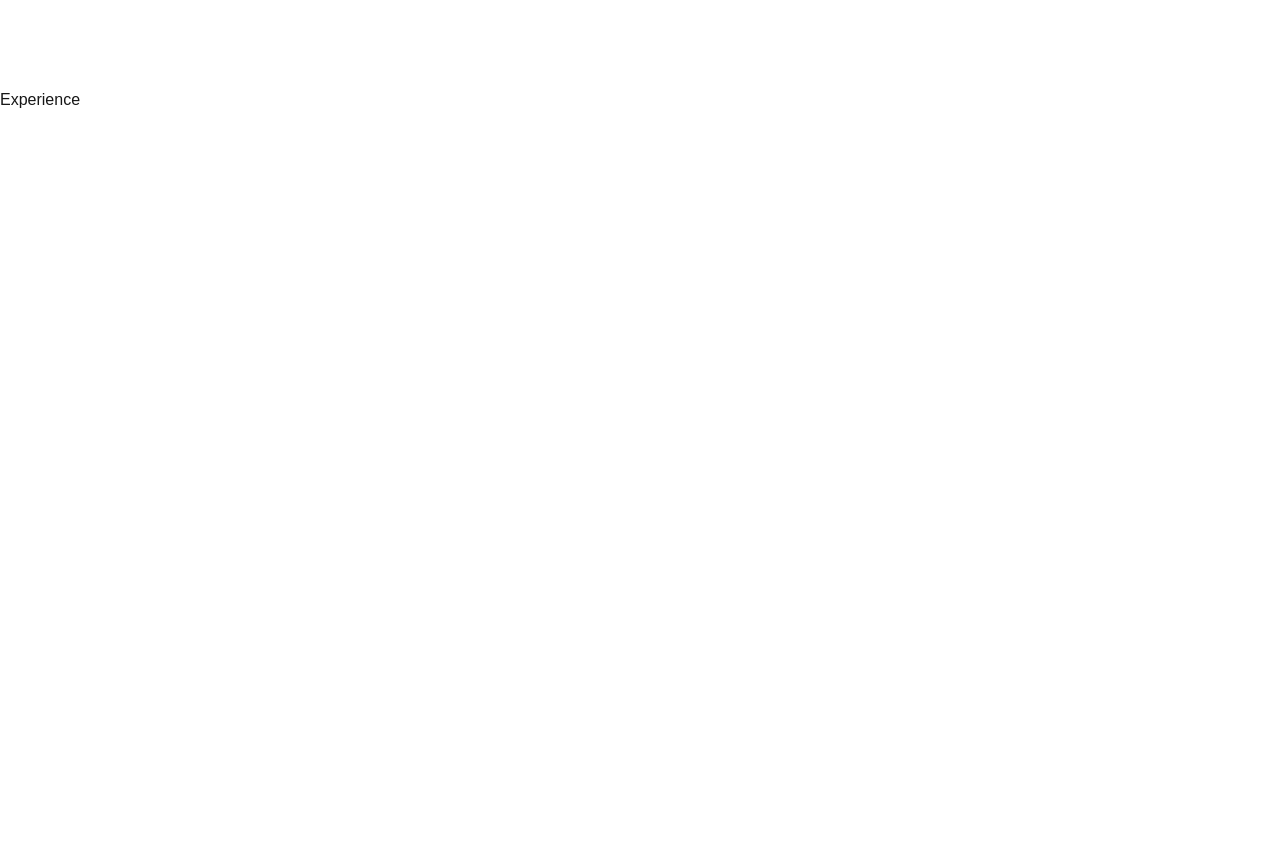
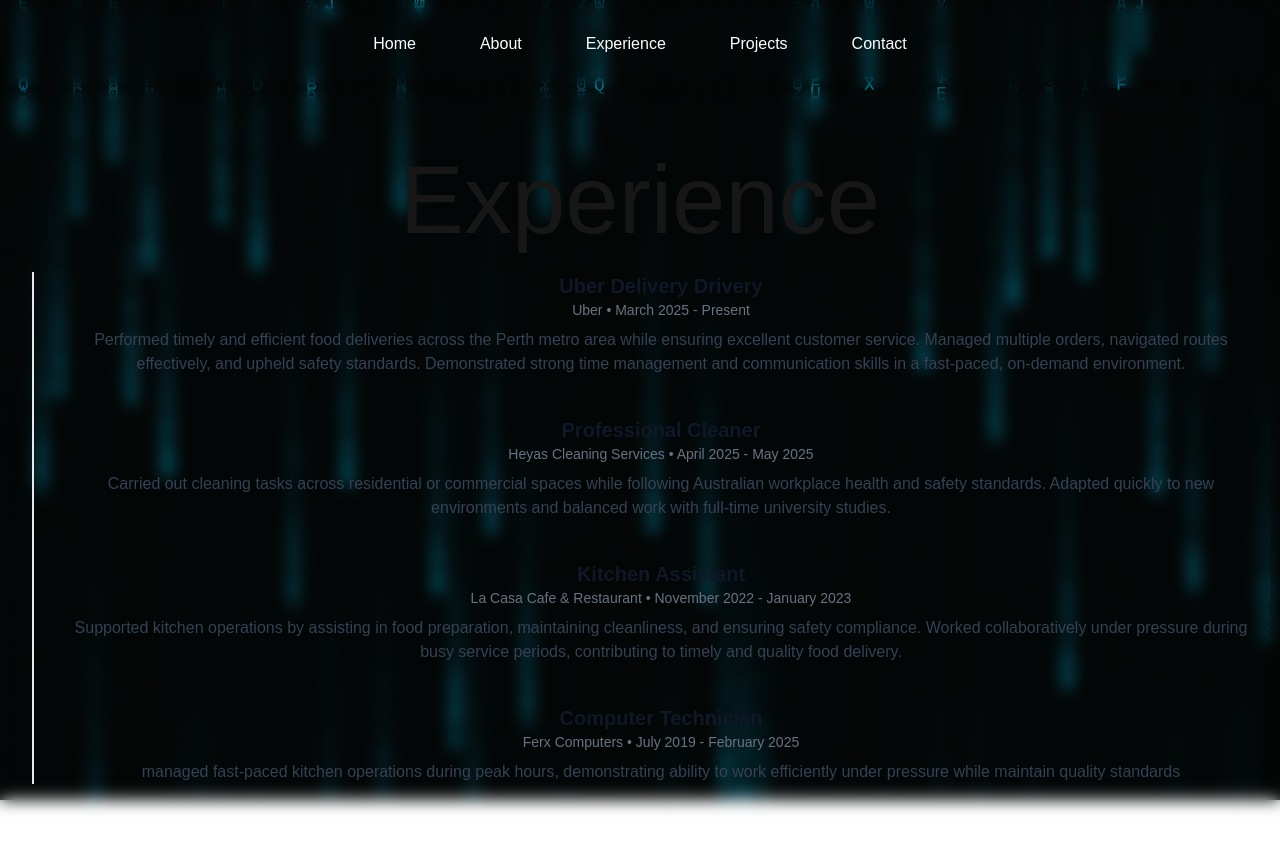
Before and after one commit to axcel-blade/portfolio, a Next.js app: page /experience in a window 1280 px wide. Shown: the top 850 px of the page. Before the commit the page ends 800 px from the top, so only its background shows below. Built offline with nearby package versions, Linux system fonts and the light colour scheme.

Commit message:
Create ExperienceTime.tsx and refactor experience page

```diff
--- a/package.json
+++ b/package.json
@@ -11,6 +11,7 @@
   "dependencies": {
     "@headlessui/react": "^2.2.4",
     "@heroicons/react": "^2.2.0",
+    "lucide-react": "^0.525.0",
     "next": "15.3.5",
     "react": "^19.0.0",
     "react-dom": "^19.0.0",
--- /dev/null
+++ b/src/app/experience/ExperienceTimeline.tsx
@@ -0,0 +1,42 @@
+'use client';
+
+const experiences = [
+    {
+        title: 'Uber Delivery Drivery',
+        company: 'Uber',
+        date: 'March 2025 - Present',
+        description: 'Performed timely and efficient food deliveries across the Perth metro area while ensuring excellent customer service. Managed multiple orders, navigated routes effectively, and upheld safety standards. Demonstrated strong time management and communication skills in a fast-paced, on-demand environment.',
+    },
+    {
+        title: 'Professional Cleaner',
+        company: 'Heyas Cleaning Services',
+        date: 'April 2025 - May 2025',
+        description: 'Carried out cleaning tasks across residential or commercial spaces while following Australian workplace health and safety standards. Adapted quickly to new environments and balanced work with full-time university studies.',
+    },
+    {
+        title: 'Kitchen Assistant',
+        company: 'La Casa Cafe & Restaurant',
+        date: 'November 2022 - January 2023',
+        description: 'Supported kitchen operations by assisting in food preparation, maintaining cleanliness, and ensuring safety compliance. Worked collaboratively under pressure during busy service periods, contributing to timely and quality food delivery.',
+    },
+    {
+        title: 'Computer Technician',
+        company: 'Ferx Computers',
+        date: 'July 2019 - February 2025',
+        description: 'managed fast-paced kitchen operations during peak hours, demonstrating ability to work efficiently under pressure while maintain quality standards',
+    },
+];
+
+export default function ExperienceTimeline() {
+    return (
+        <div className="relative border-l-2 border-gray-200 dark:border-gray-700 pl-6 ml-4">
+        {experiences.map((exp, idx) => (
+            <div key={idx} className="mb-10 relative">
+            <h3 className="text-xl font-semibold text-gray-900 dark:text-white">{exp.title}</h3>
+            <p className="text-sm text-gray-500">{exp.company} • {exp.date}</p>
+            <p className="mt-2 text-gray-700 dark:text-gray-300">{exp.description}</p>
+            </div>
+        ))}
+        </div>
+    );
+}
--- a/src/app/experience/page.tsx
+++ b/src/app/experience/page.tsx
@@ -1,15 +1,30 @@
 import React from 'react'
 import Header from '@/app/components/header'
-import Particles from "@/app/components/particles"
+//import Particles from "@/app/components/particles"
+import MatrixRain from "@/app/components/MatrixRain"
+import ExperienceTimeline from "@/app/experience/ExperienceTimeline"
 
 export default function Experience() {
     return (
         <div>
-            <main>
-                <Header/>
-                <Particles className="absolute inset-0 -z-10 animate-fade-in" quantity={100}/>
-                <h1>Experience</h1>
-            </main>
+            {/*Header*/}
+            <Header/>
+
+            {/*Background animation*/}
+            {/*<Particles  className="absolute inset-0 -z-10 animate-fade-in" quantity={100}/>*/}
+            <MatrixRain />
+
+            {/*Body*/}
+            <div className="flex flex-col items-center justify-center h-screen backdrop-blur-sm text-center">
+                <div>
+                    <span className='text-8xl'>
+                        Experience
+                    </span>
+                </div><br />
+                <div className='max-w-screen-xl mx-auto px-4'>
+                    <ExperienceTimeline />
+                </div>
+            </div>
         </div>
     )
 }
```
Also changed, not shown: 1 other file (tests, documents, lock files or other folders).
